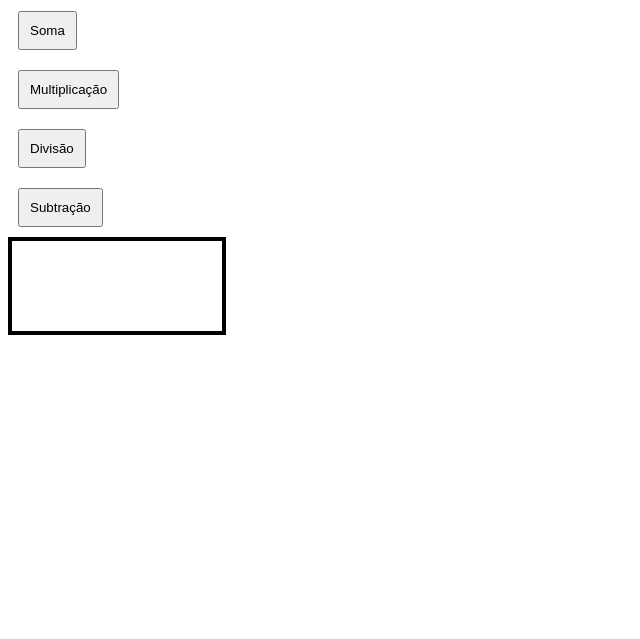
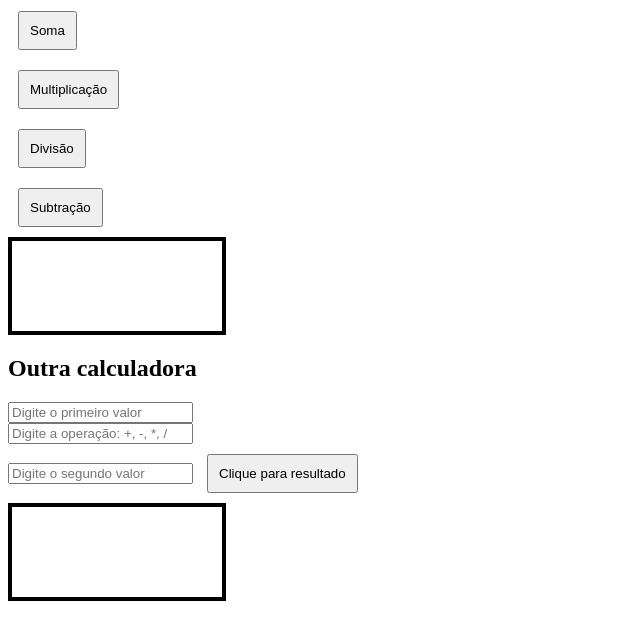
Before and after one commit to pablojacinto/DevInHouseS03Exercicio, a plain HTML site: page calculadora.html in a window 1280 px wide. Shown: the part 79-718 px from the top of the page, without its empty margins (0-640 px from the left). Drawn offline with Linux system fonts and the light colour scheme.

```diff
--- a/calcscript.js
+++ b/calcscript.js
@@ -25,3 +25,21 @@ function subtracao(n1, n2) {
 
    document.getElementById('resultado').innerHTML = Number(n1) - Number(n2);
 }
+
+//CALCULADORA 2
+function result2() {
+   var v1 = Number(document.getElementById('v1').value);
+   var v2 = Number(document.getElementById('v2').value);
+   var operador = document.getElementById('operacao').value;
+
+   if (operador === '+') {
+      var resultado2 = v1 + v2;
+   } else if (operador === '-') {
+      var resultado2 = v1 - v2;
+   } else if (operador === '*') {
+      var resultado2 = v1 * v2;
+   } else if (operador === '*') {
+      var resultado2 = v1 * v2;
+   }
+   document.getElementById('resultado2').innerHTML = resultado2;
+}
--- a/calculadora.css
+++ b/calculadora.css
@@ -1,4 +1,5 @@
-#resultado {
+#resultado,
+#resultado2 {
    width: 200px;
    height: 80px;
    border: 4px solid black;
--- a/calculadora.html
+++ b/calculadora.html
@@ -15,6 +15,18 @@
       <button onclick="subtracao()">Subtração</button><br />
       <div id="resultado"></div>
 
+      <h2>Outra calculadora</h2>
+      <input type="text" placeholder="Digite o primeiro valor" id="v1" /> <br />
+      <input
+         type="text"
+         placeholder="Digite a operação: +, -, *, /"
+         id="operacao"
+      />
+      <br />
+      <input type="text" placeholder="Digite o segundo valor" id="v2" />
+      <button onclick="result2()">Clique para resultado</button>
+      <div id="resultado2"></div>
+
       <script src="calcscript.js"></script>
    </body>
 </html>
```
